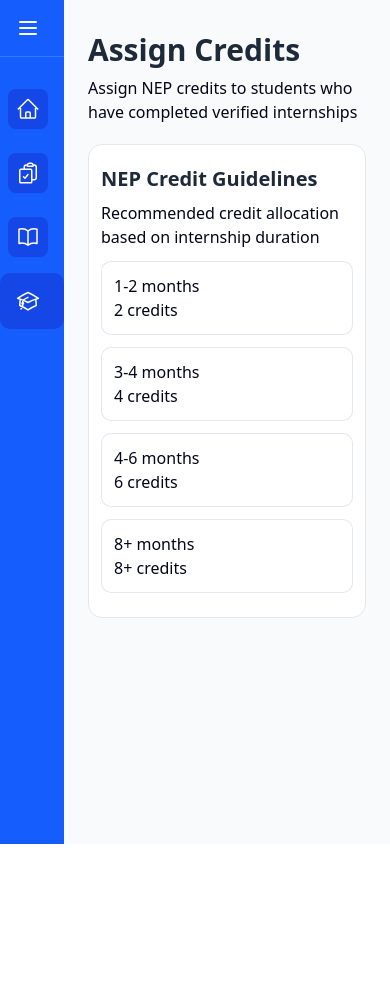
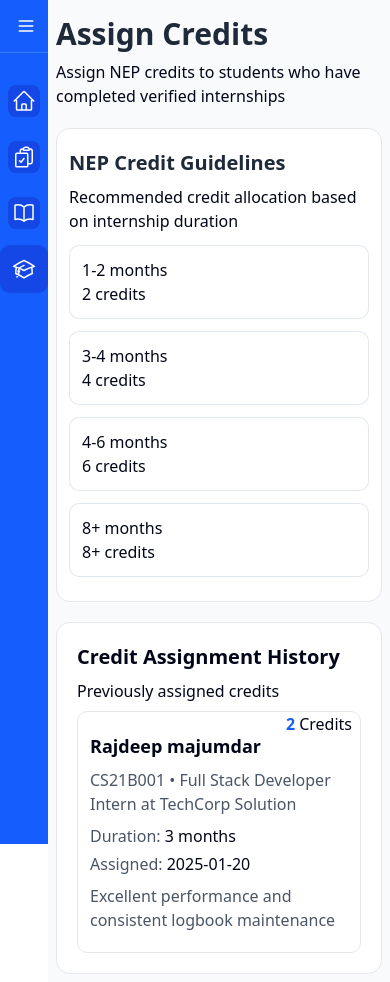
Before and after one commit to riyaxwasxhere/NEP-Internship-management-system, a React (Vite) app: page /faculty/credits in a window 390 px wide. Before the commit the page ends 844 px from the top, so only its background shows below. Built offline with nearby package versions, Linux system fonts and the light colour scheme.

Commit message:
modify sidebar for phone screen

```diff
--- a/src/components/ui/Logbook.jsx
+++ b/src/components/ui/Logbook.jsx
@@ -5,7 +5,7 @@ function Logbook(props) {
     <div className='relative bg-white rounded-2xl border-gray-200 border-1 p-5 mt-2'>
          <p className='border-1 text-center text-sm font-semibold px-1.5 pb-0.5 rounded-xl bg-amber-500 absolute right-2 top-2 md:right-4 md:top-4 text-white w-fit'>{props.status}</p>
         <div>
-            <h1 className='font-semibold text-xl'>{props.name}</h1>
+            <h1 className='mt-2 md:mt-0 mb-1 font-semibold text-xl'>{props.name}</h1>
             <p className='font-semibold text-gray-500'>{props.role}</p>
         </div>
         <div className='grid grid-cols-1 md:grid-cols-2 md:gap-2 mt-2'>
--- a/src/pages/SidebarLayout.jsx
+++ b/src/pages/SidebarLayout.jsx
@@ -21,7 +21,7 @@ export default function SidebarLayout({ title = "Sidebar", menuItems = [], defau
       <aside
         className={`fixed top-0 left-0 h-screen bg-blue-600 text-white flex flex-col
           transition-all duration-300 z-50
-          ${isOpen ? "w-full sm:w-64" : "w-16"}
+          ${isOpen ? "w-full sm:w-64" : "md:w-16 w-12 "}
         `}
       >
         {/* Header */}
@@ -39,11 +39,11 @@ export default function SidebarLayout({ title = "Sidebar", menuItems = [], defau
           ) : (
             <button
               onClick={() => setIsOpen(true)}
-              className="p-2 rounded hover:bg-blue-500 transition-colors"
+              className=" p-2 rounded hover:bg-blue-500 transition-colors"
             >
               <svg
                 xmlns="http://www.w3.org/2000/svg"
-                className="h-6 w-6"
+                className="md:h-6 md:w-6 h-5 w-5"
                 fill="none"
                 viewBox="0 0 24 24"
                 stroke="currentColor"
@@ -72,7 +72,7 @@ export default function SidebarLayout({ title = "Sidebar", menuItems = [], defau
                 ${location.pathname === item.path ? "bg-blue-700" : "hover:bg-blue-500"}
               `}
             >
-              <div className="flex-shrink-0 w-10 h-10 flex items-center justify-center bg-blue-700 rounded-md">
+              <div className="flex-shrink-0 md:w-10 md:h-10 w-8 h-8  flex items-center justify-center bg-blue-700 rounded-md">
                 {item.icon}
               </div>
               {isOpen && <span className="ml-4 text-white font-medium">{item.name}</span>}
@@ -91,8 +91,8 @@ export default function SidebarLayout({ title = "Sidebar", menuItems = [], defau
 
       {/* Main Content */}
       <main
-        className={`flex-1 p-6 bg-gray-50 min-h-screen overflow-y-auto transition-all duration-300 ${
-          isOpen ? "ml-64" : "ml-16"
+        className={`flex-1 md:p-6 p-2 bg-gray-50 min-h-screen overflow-y-auto transition-all duration-300 ${
+          isOpen ? "ml-64" : "md:ml-16 ml-12"
         }`}
       >
         <Routes>
--- a/src/pages/faculty/Credits.jsx
+++ b/src/pages/faculty/Credits.jsx
@@ -31,8 +31,22 @@ function Credits() {
                 </div>
             </div>
         </div>
-        <div>
-
+        <div className=" border-1 border-gray-200 bg-white rounded-xl p-5">
+            <h1 className="text-xl font-bold">Credit Assignment History</h1>
+            <p className="my-2 ">Previously assigned credits</p>
+            <div className="relative border-1 border-gray-200 rounded-lg p-3">
+                <div className="absolute top-0 md:top-2 right-2 flex md:block gap-1">
+                    <p className="text-right font-bold md:text-lg text-blue-600">2</p>
+                    <p>Credits</p>
+                </div>
+                <h1 className="font-semibold text-lg mt-2 md:mt-0">Rajdeep majumdar</h1>
+                <p className="my-2  text-gray-600">CS21B001 • Full Stack Developer Intern at TechCorp Solution</p>
+                <div className="grid md:grid-cols-2 grid-cols-1 gap-1 md:gap-5 text-left">
+                    <p><span className="text-gray-600">Duration:</span> 3 months</p>
+                    <p><span className="text-gray-600">Assigned:</span> 2025-01-20</p>
+                </div>
+                <p className="my-2 text-gray-600">Excellent performance and consistent logbook maintenance</p>
+            </div>
         </div>
     </div>
   )
```
